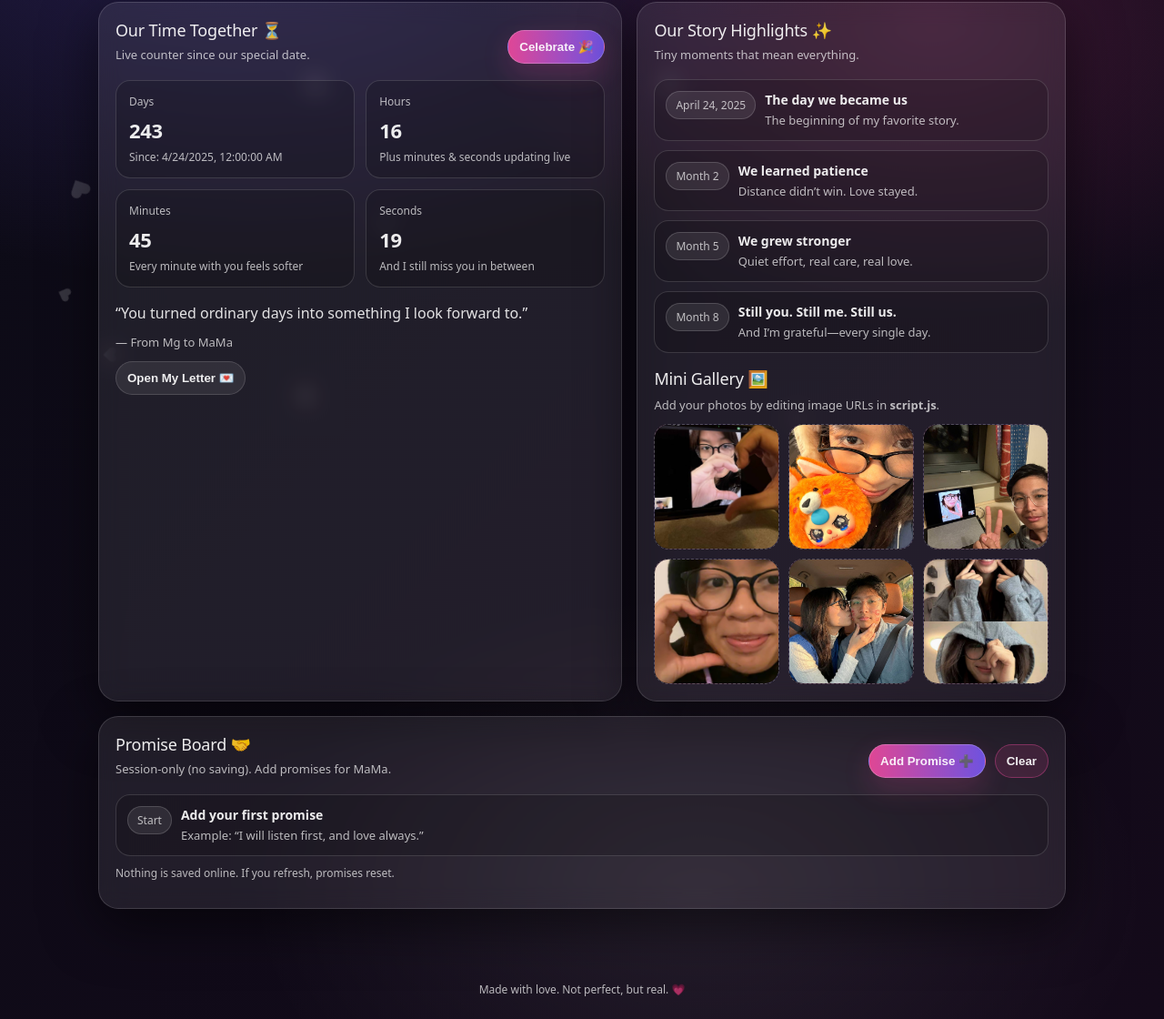
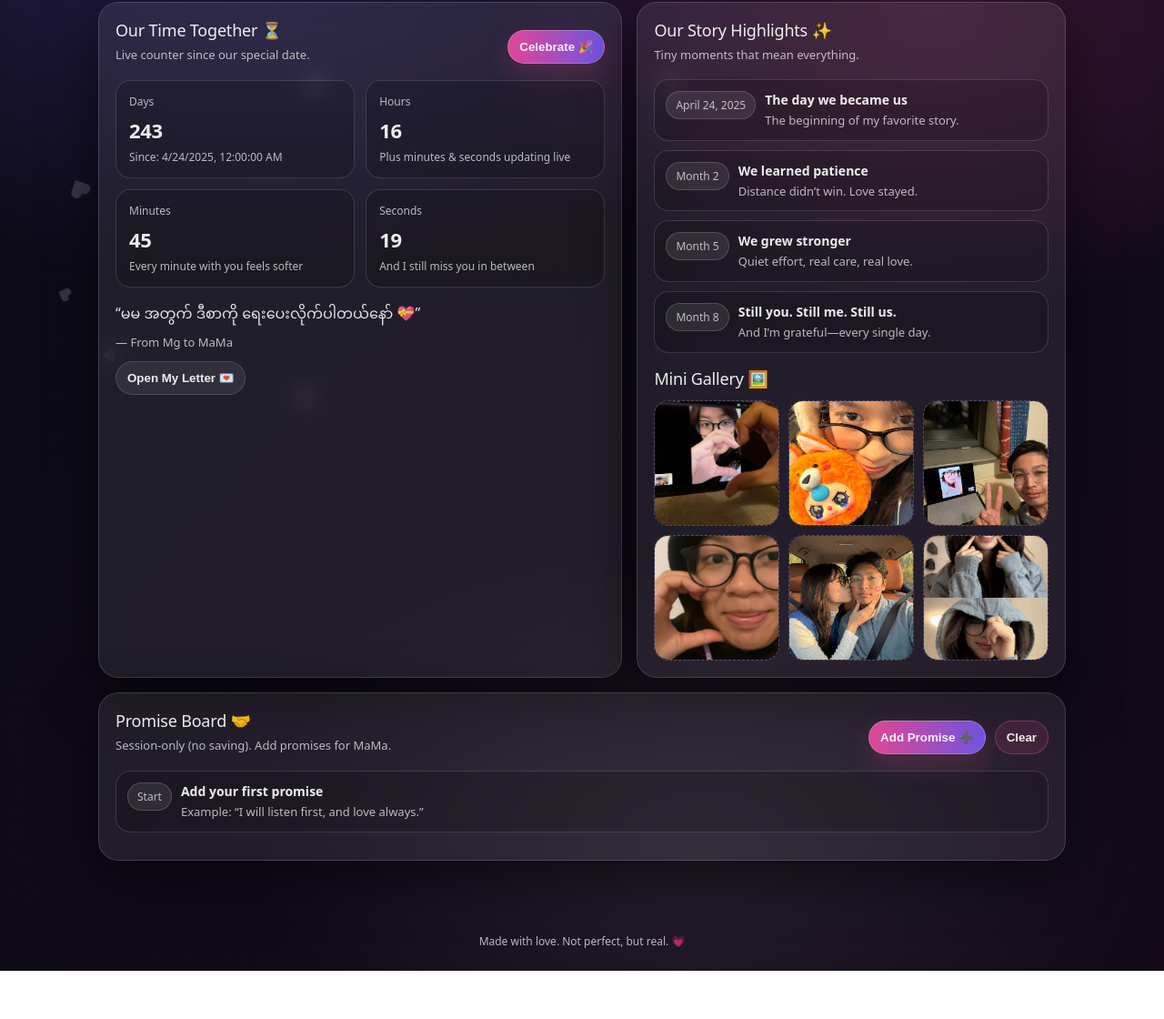
Before and after one commit to TomGit65/mama-anniversary, a plain HTML site: page index.html in a window 1280 px wide. Shown: the part 248-1368 px from the top of the page at 91% size. After the commit the page ends 1315 px from the top, so only its background shows below. Drawn offline with Linux system fonts and the light colour scheme.

Commit message:
Add files via upload

```diff
--- a/index.html
+++ b/index.html
@@ -89,7 +89,6 @@
         <div class="sectionSpacing">
           <p class="cardTitle" style="margin:0 0 8px;">Mini Gallery 🖼️</p>
           <p class="cardHint" style="margin:0 0 12px;">
-            Add your photos by editing image URLs in <b>script.js</b>.
           </p>
           <div class="gallery" id="gallery"></div>
         </div>
@@ -112,7 +111,6 @@
       <div class="cardBody">
         <div id="promises" class="timeline"></div>
         <p class="smallNote">
-          Nothing is saved online. If you refresh, promises reset.
         </p>
       </div>
     </section>
--- a/script.js
+++ b/script.js
@@ -13,7 +13,7 @@ const CONFIG = {
   badgeText: "8 months, and I’d still choose you—again and again.",
   headlineHTML: `Happy 8 Month Anniversary, <span style="color: var(--accent)">MaMa</span> 💗`,
   subline: "This little website is my way of saying: you matter to me more than my words can hold.",
-  mainQuote: "“You turned ordinary days into something I look forward to.”",
+  mainQuote: "“မမ အတွက် ဒီစာကို ရေးပေးလိုက်ပါတယ်နော် 💝”",
 
   highlights: [
     { label: "April 24, 2025", title: "The day we became us", desc: "The beginning of my favorite story." },
```
